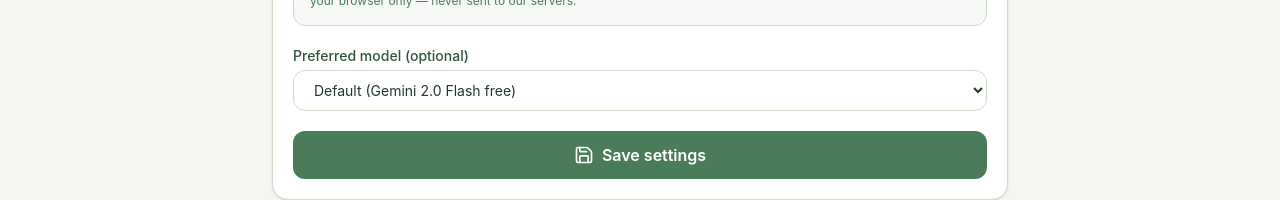
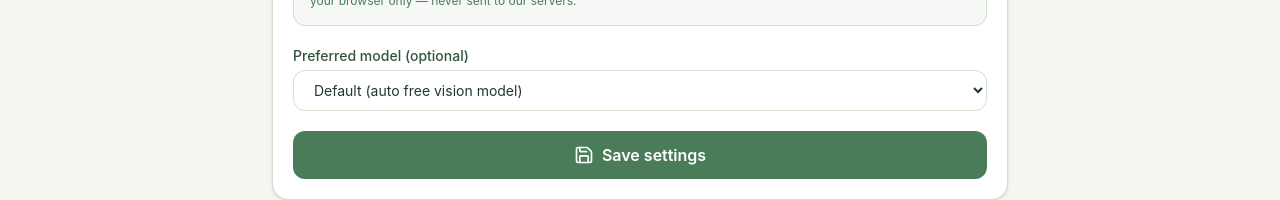
Before and after one commit to ohkariku-boop/plantree, a React (Vite) app: page /settings in a window 1280 px wide. Shown: the part 509-709 px from the top of the page. Built offline with nearby package versions, Linux system fonts and the light colour scheme.

Commit message:
Fix 404: switch to current free vision models (openrouter/free + Gemma 4)

```diff
--- a/src/lib/ai.ts
+++ b/src/lib/ai.ts
@@ -4,7 +4,7 @@ import { getSettings } from './storage';
 const OPENROUTER_URL = 'https://openrouter.ai/api/v1/chat/completions';
 
 // Free multimodal-capable models on OpenRouter
-const DEFAULT_MODEL = 'google/gemini-2.0-flash-exp:free';
+const DEFAULT_MODEL = 'openrouter/free';
 
 async function callOpenRouter(
   messages: any[],
--- a/src/pages/SettingsPage.tsx
+++ b/src/pages/SettingsPage.tsx
@@ -86,10 +86,10 @@ export default function SettingsPage() {
             onChange={e => setSettings({ ...settings, preferredModel: e.target.value || undefined })}
             className="w-full px-4 py-2.5 rounded-xl border border-sage-200 bg-white text-sm"
           >
-            <option value="">Default (Gemini 2.0 Flash free)</option>
-            <option value="google/gemini-2.0-flash-exp:free">Gemini 2.0 Flash (free)</option>
-            <option value="meta-llama/llama-3.2-11b-vision-instruct:free">Llama 3.2 Vision (free)</option>
-            <option value="google/gemini-flash-1.5:free">Gemini Flash 1.5 (free)</option>
+            <option value="">Default (auto free vision model)</option>
+            <option value="google/gemma-4-31b-it:free">Gemma 4 31B (free, vision)</option>
+            <option value="google/gemma-4-26b-a4b-it:free">Gemma 4 26B (free, vision)</option>
+            <option value="qwen/qwen3.8-27b:free">Qwen3.8 27B (free, vision)</option>
           </select>
         </div>
 
```
